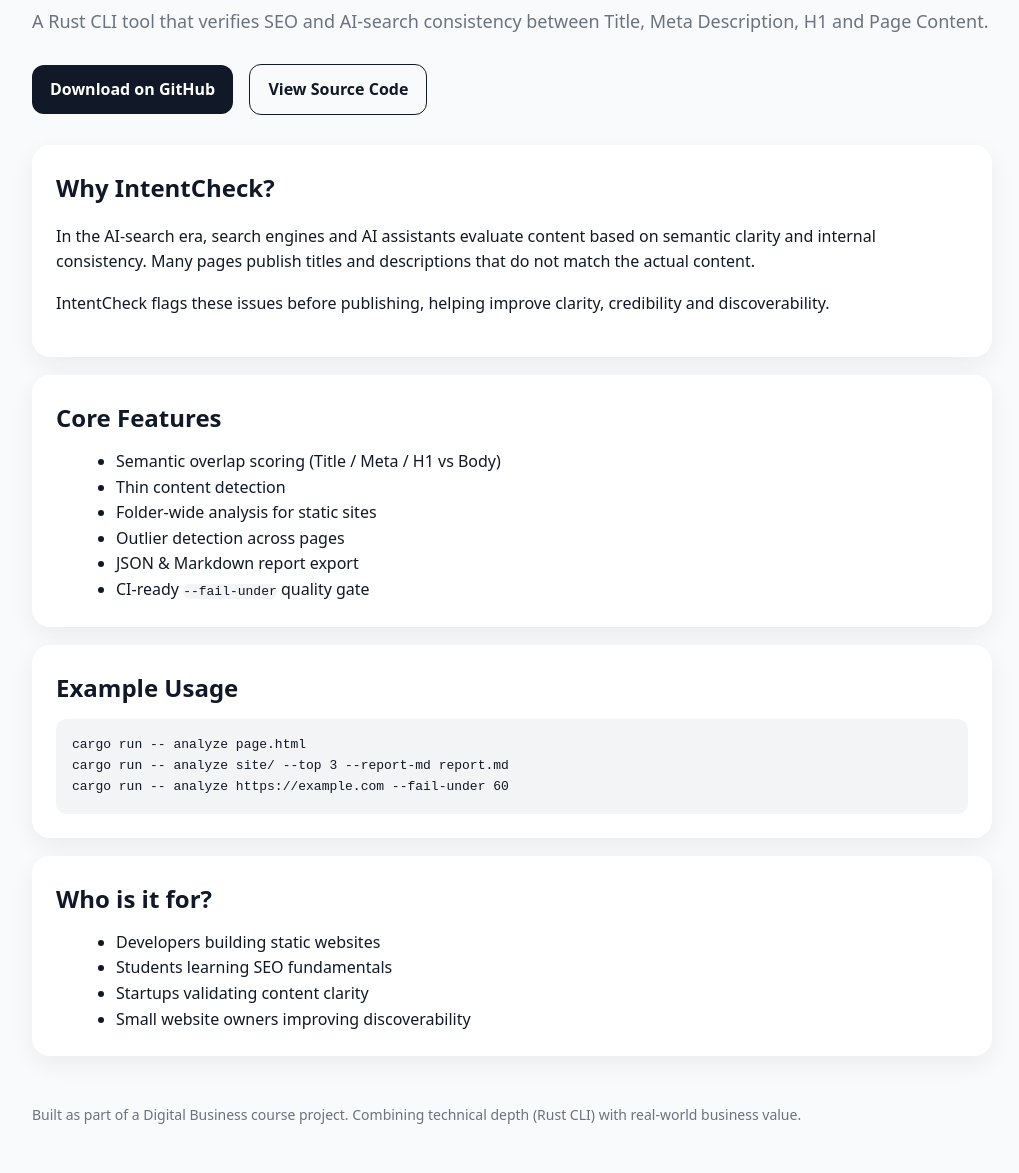
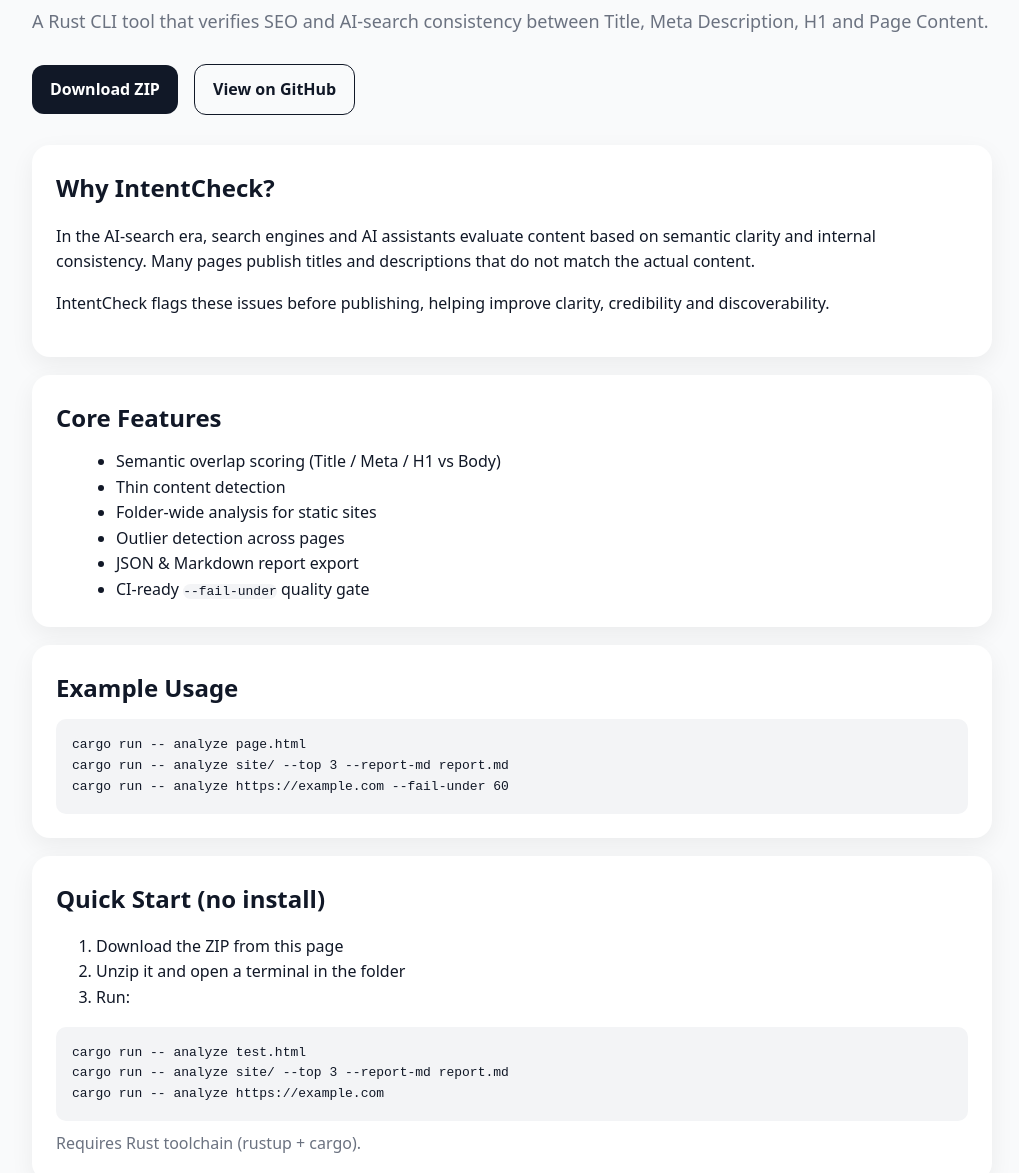
Before and after one commit to tae1597/intentcheck, a plain HTML site: page docs/index.html in a window 1280 px wide. Shown: the part 127-1300 px from the top of the page, without its empty margins (128-1147 px from the left). Drawn offline with Linux system fonts and the light colour scheme.

Commit message:
Revise download links and add quick start section
Updated download links and added quick start instructions.

```diff
--- a/docs/index.html
+++ b/docs/index.html
@@ -53,12 +53,12 @@
       A Rust CLI tool that verifies SEO and AI-search consistency between Title, Meta Description, H1 and Page Content.
     </p>
 
-    <a class="btn btn-primary" href="https://github.com/tae1597/intentcheck" target="_blank" rel="noopener noreferrer">
-      Download on GitHub
-    </a>
-    <a class="btn btn-outline" href="https://github.com/tae1597/intentcheck" target="_blank" rel="noopener noreferrer">
-      View Source Code
-    </a>
+    <a class="btn btn-primary" href="https://github.com/tae1597/intentcheck/archive/refs/heads/main.zip" target="_blank" rel="noopener noreferrer">
+  Download ZIP
+</a>
+<a class="btn btn-outline" href="https://github.com/tae1597/intentcheck" target="_blank" rel="noopener noreferrer">
+  View on GitHub
+</a>
 
     <div class="card">
       <h2>Why IntentCheck?</h2>
@@ -91,6 +91,22 @@
     </div>
 
     <div class="card">
+  <h2>Quick Start (no install)</h2>
+  <ol>
+    <li>Download the ZIP from this page</li>
+    <li>Unzip it and open a terminal in the folder</li>
+    <li>Run:</li>
+  </ol>
+  <pre><code>cargo run -- analyze test.html
+cargo run -- analyze site/ --top 3 --report-md report.md
+cargo run -- analyze https://example.com</code></pre>
+  <p style="color:#6b7280; margin:10px 0 0;">
+    Requires Rust toolchain (rustup + cargo).
+  </p>
+</div>
+
+
+    <div class="card">
       <h2>Who is it for?</h2>
       <ul>
         <li>Developers building static websites</li>
```
